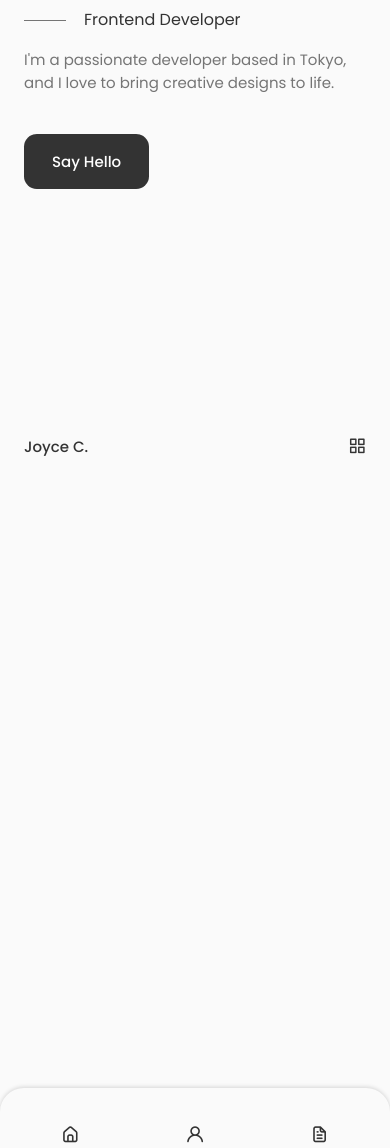
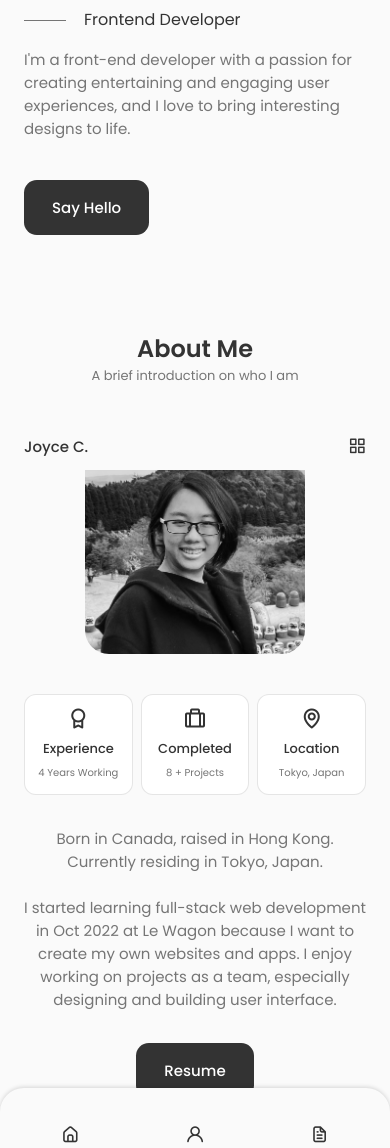
Before and after one commit to joycehwchan/portfolio, a React (Create React App) app: page / in a window 390 px wide. Shown: the part 374-1522 px from the top of the page. Before the commit the page ends 844 px from the top, so only its background shows below. Built offline with nearby package versions, Linux system fonts and the light colour scheme.

Commit message:
added about section

```diff
--- a/src/App.css
+++ b/src/App.css
@@ -158,6 +158,7 @@ img {
   padding: 1.25rem 2rem;
   border-radius: .8rem;
   font-weight: var(--font-medium);
+  transition: .3s;
 }
 
 .button:hover {
--- a/src/App.js
+++ b/src/App.js
@@ -2,6 +2,8 @@ import React from 'react';
 import './App.css';
 import Header from './compoents/header/Header';
 import Home from './compoents/home/Home';
+import About from './compoents/about/About';
+import Skills from './compoents/skills/Skills';
 
 function App() {
   return (
@@ -10,6 +12,8 @@ function App() {
 
     <main className='main'>
       <Home />
+      <About />
+      <Skills />
     </main>
     </>
   );
--- /dev/null
+++ b/src/compoents/about/About.jsx
@@ -0,0 +1,32 @@
+import React from 'react'
+import "./about.css"
+import AboutImg from "../../assets/about.jpg"
+import Resume from "../../assets/resume.pdf"
+import Info from './Info'
+
+const About = () => {
+  return (
+    <section className="about section" id="about">
+        <h2 className="section__title">About Me</h2>
+        <span className="section__subtitle">A brief introduction on who I am</span>
+
+       <div className="about__container container grid">
+            <img src={AboutImg} alt="about" className="about__img" />
+
+            <div className="about__data">
+                <Info />
+                <p className="about__description">
+                Born in Canada, raised in Hong Kong. <br />
+                Currently residing in Tokyo, Japan. <br /><br />
+                I started learning full-stack web development in Oct 2022 at Le Wagon because I want to create my own websites and apps. I enjoy working on projects as a team, especially designing and building user interface.
+               </p>
+
+               <a download ="" href={Resume} className="button button-flex">Resume</a>
+            </div>
+       </div>
+
+    </section>
+  )
+}
+
+export default About
--- /dev/null
+++ b/src/compoents/about/Info.jsx
@@ -0,0 +1,28 @@
+import React from 'react'
+
+const Info = () => {
+  return (
+    <div className="about__info grid">
+        <div className="about__box">
+            <i class='bx bx-award about__icon'></i>
+            <h3 className="about__title">Experience</h3>
+            <span className="about__subtitle">4 Years Working</span>
+        </div>
+
+        <div className="about__box">
+            <i class='bx bx-briefcase-alt about__icon' ></i>
+            <h3 className="about__title">Completed</h3>
+            <span className="about__subtitle">8 + Projects</span>
+        </div>
+
+        <div className="about__box">
+            <i class='bx bx-map about__icon' ></i>
+            <h3 className="about__title">Location</h3>
+            <span className="about__subtitle">Tokyo, Japan</span>
+        </div>
+
+    </div>
+  )
+}
+
+export default Info
--- /dev/null
+++ b/src/compoents/about/about.css
@@ -0,0 +1,95 @@
+.about__container {
+    grid-template-columns: repeat(2, 1fr);
+    align-items: center;
+    column-gap: 4rem;
+}
+
+.about__img {
+    width: 440px;
+    border-radius: 1.5rem;
+    justify-self: center;
+}
+
+.about__info {
+    grid-template-columns: repeat(3, 140px);
+    gap: .5rem;
+    margin-bottom: var(--mb-2);
+
+}
+
+.about__box {
+    background-color: var(--container-color);
+    border: 1px solid rgba(0, 0, 0, 0.1);
+    border-radius: 0.75rem;
+    text-align: center;
+    padding: 1rem 1.25rem;
+}
+
+.about__icon {
+    font-size: 1.5rem;
+    color: var(--title-color);
+    margin-bottom: var(--mb-0-5);
+}
+
+.about__title {
+    font-size: var(--small-font-size);
+    font-weight: var(--font-medium);
+}
+
+.about__subtitle {
+    font-size: var(--tiny-font-size);
+
+}
+
+.about__description {
+    padding: 0 4rem 0 0;
+    margin-bottom: var(--mb-2);
+}
+
+/*=============== BREAKPOINTS ===============*/
+/* For large devices */
+@media screen and (max-width: 992px) {
+    .about__container {
+        grid-template-columns: 1fr;
+        row-gap: 2.5rem;
+    }
+
+    .about__img {
+        width: 220px;
+    }
+
+    .about__box {
+        padding: 0.75rem 0.5rem;
+    }
+
+    .about__data {
+        text-align: center;
+    }
+
+    .about__info {
+        justify-content: center;
+    }
+
+    .about__description {
+        padding: 0 5rem;
+        margin-bottom: 2rem;
+    }
+  }
+
+  /* For medium devices */
+  @media screen and (max-width: 576px) {
+    .about__info {
+        grid-template-columns: repeat(3, 1fr);
+    }
+
+    .about__description {
+        padding: 0;
+    }
+  }
+
+  /* For small devices */
+  @media screen and (max-width: 350px) {
+    .about__info {
+        grid-template-columns: repeat(2, 1fr);
+    }
+  }
--- a/src/compoents/header/Header.jsx
+++ b/src/compoents/header/Header.jsx
@@ -33,14 +33,14 @@ const Header = () => {
                         </li>
 
                         <li className="nav__item">
-                            <a href="#services" className="nav__link">
-                                <i className="uil uil-suitcase-alt nav__icon"></i>Services
+                            <a href="#portfolio" className="nav__link">
+                                <i className="uil uil-scenery nav__icon"></i> Portfolio
                             </a>
                         </li>
 
                         <li className="nav__item">
-                            <a href="#portfolio" className="nav__link">
-                                <i className="uil uil-scenery nav__icon"></i> Portfolio
+                            <a href="#services" className="nav__link">
+                                <i className="uil uil-suitcase-alt nav__icon"></i>Services
                             </a>
                         </li>
 
--- a/src/compoents/home/Data.jsx
+++ b/src/compoents/home/Data.jsx
@@ -10,7 +10,7 @@ const Data = () => {
             Frontend Developer
         </h3>
         <p className="home__description">
-            I'm a passionate developer based in Tokyo, and I love to bring creative designs to life.
+            I'm a front-end developer with a passion for creating entertaining and engaging user experiences, and I love to bring interesting designs to life.
         </p>
 
         <a href="#contact" className="button button--flex">
```
